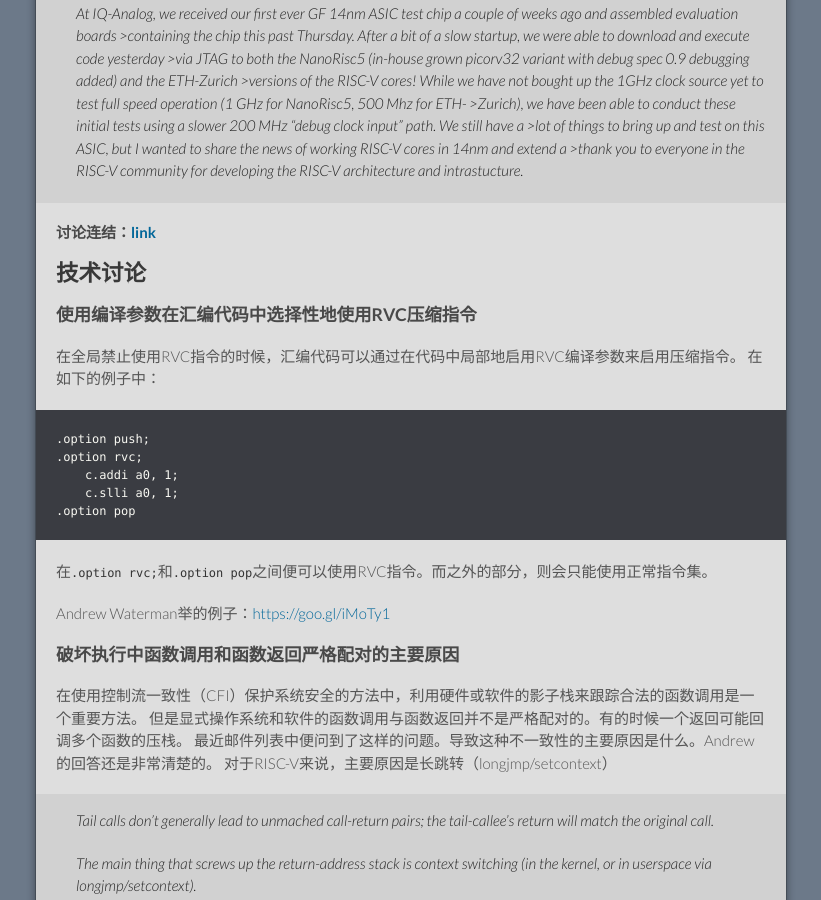
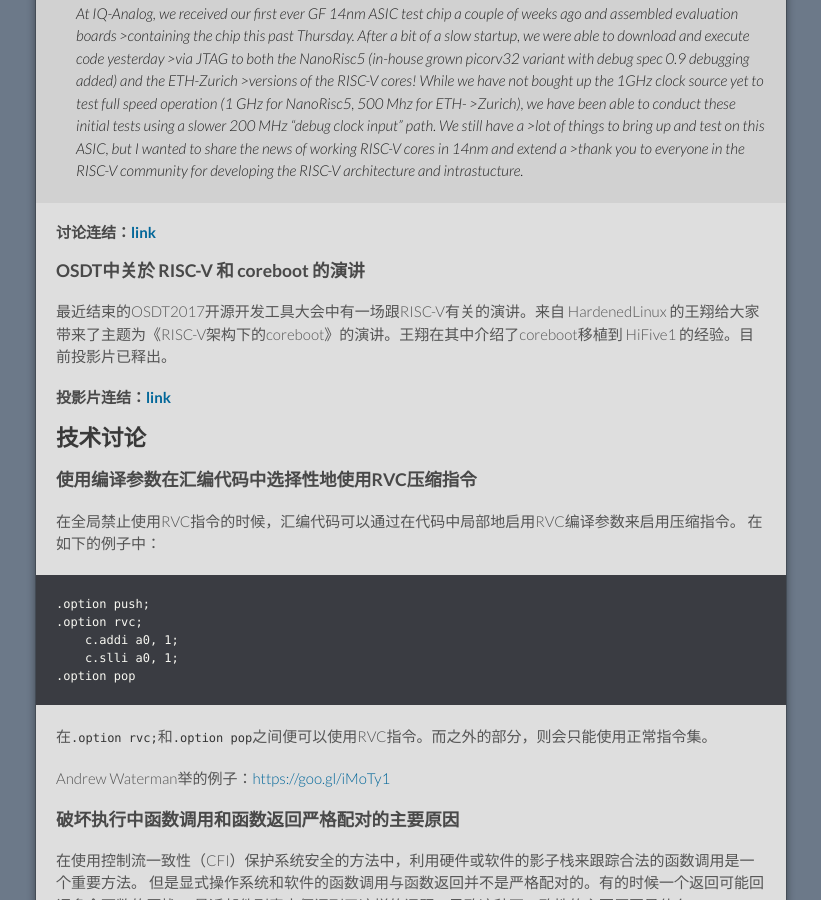
Before and after one commit to cnrv/home, a Jekyll site: the page built from bi-week-rpts/2017-10-26.md, in a window 1280 px wide and 900 px high, scrolled down 971 px. Shown: the whole window, without its empty margins (229-1050 px from the left). Built offline with Jekyll 4.4.1, drawn with Linux system fonts in a browser that asks for light colours; Markdown is read by kramdown in place of the engine named in the settings; comment, search, counter and statistics services are not loaded; our own code applies the rules of GitHub Pages for plain Markdown files.

Commit message:
加上OSDT的資訊

```diff
--- a/bi-week-rpts/2017-10-26.md
+++ b/bi-week-rpts/2017-10-26.md
@@ -35,6 +35,12 @@ IQ-Analog的Ken在先前宣布了他们公司的 14nm 芯片，有採用 ETH-Zur
 > While we have not bought up the 1GHz clock source yet to test full speed operation (1 GHz for NanoRisc5, 500 Mhz for ETH- >Zurich), we have been able to conduct these initial tests using a slower 200 MHz "debug clock input" path.  We still have a >lot of things to bring up and test on this ASIC, but I wanted to share the news of working RISC-V cores in 14nm and extend a >thank you to everyone in the RISC-V community for developing the RISC-V architecture and intrastucture.
 
 #### 讨论连结：[link](https://groups.google.com/a/groups.riscv.org/d/msgid/hw-dev/59E3AB57.8090601%40gmail.com)
+
+### OSDT中关於 RISC-V 和 coreboot 的演讲
+最近结束的OSDT2017开源开发工具大会中有一场跟RISC-V有关的演讲。来自 HardenedLinux 的王翔给大家带来了主题为《RISC-V架构下的coreboot》的演讲。王翔在其中介绍了coreboot移植到 HiFive1 的经验。目前投影片已释出。
+
+#### 投影片连结：[link](https://github.com/hellogcc/OSDT2017)
+
 
 ## 技术讨论
 
```
